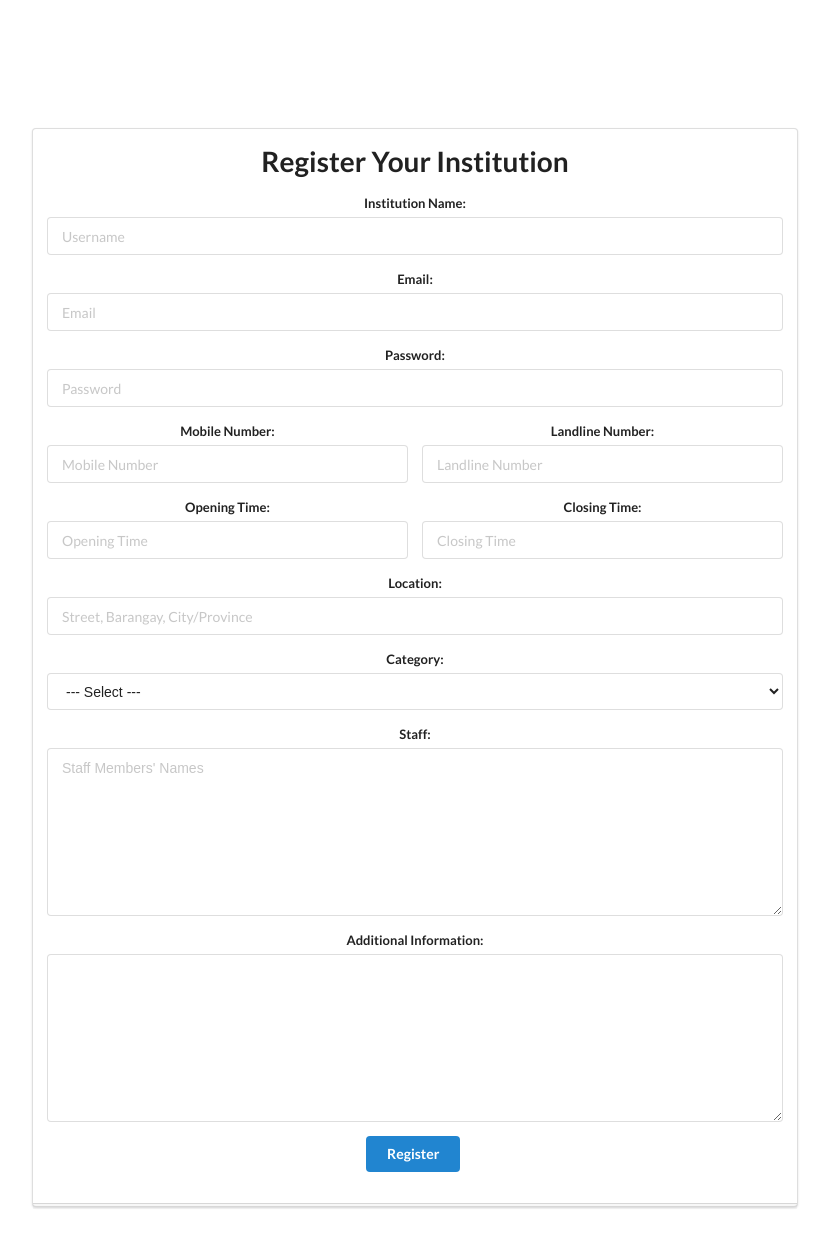
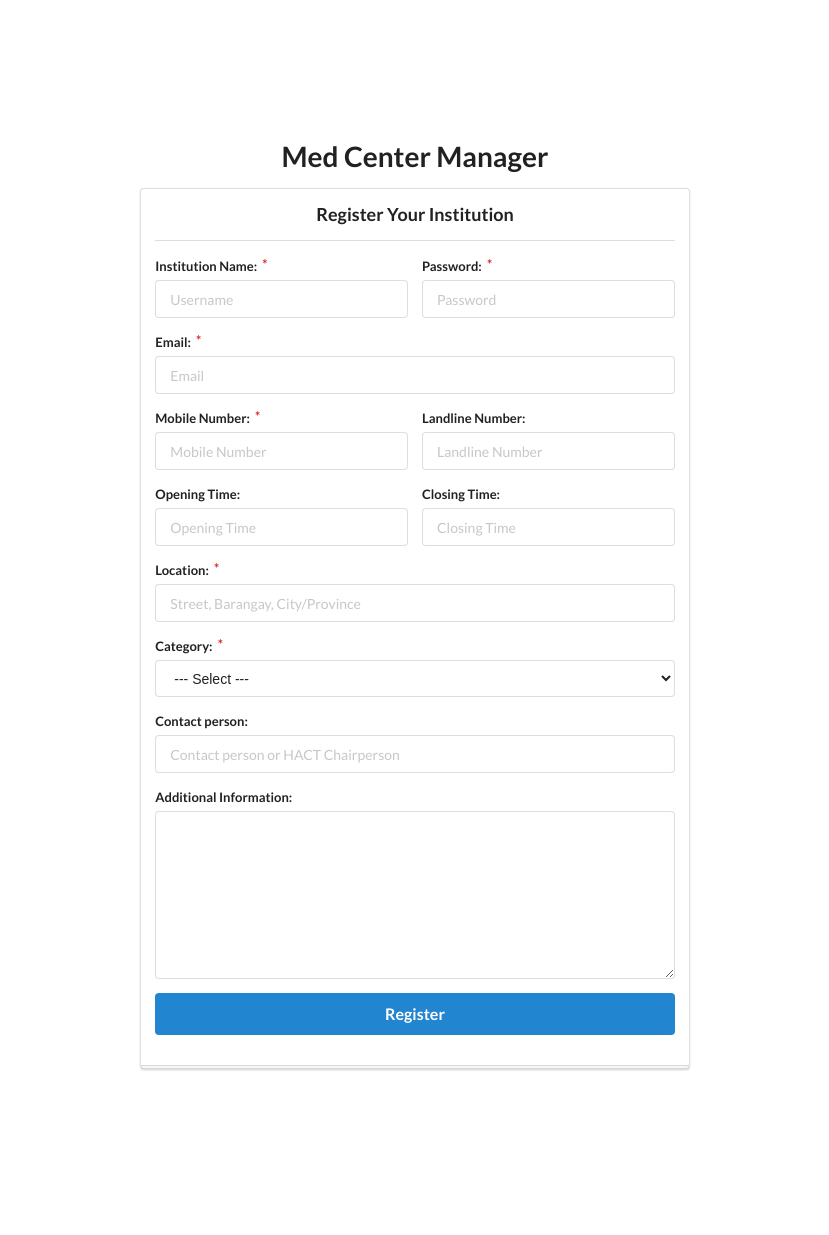
Before and after one commit to gabrielchase/CS-165-Medical-Center-Manager, a Django app: page /registration/administrator in a window 1280 px wide. Shown: the whole page, without its empty margins (225-1054 px from the left). After the commit the page ends 1071 px from the top, so only its background shows below. Run offline with Django 3.2, Linux system fonts and the light colour scheme; parts of the project's set-up code (start-up, migrations or seed data) failed here and were passed over; some libraries are stand-ins or nearby versions.

Commit message:
Updated frontend

```diff
--- a/src/templates/auth/administrator_fields.html
+++ b/src/templates/auth/administrator_fields.html
@@ -14,12 +14,12 @@
 	</div>
 </div>
 
-<div class="field">
+<div class="required field">
 	<label for="location">Location: </label>
 	<input type="text" name="location" placeholder="Street, Barangay, City/Province" />
 </div>
 
-<div class="field">
+<div class="required field">
 	<label for="category">Category: </label>
 	<select name="category" required>
 		<option value="none">--- Select ---</option>
@@ -30,13 +30,13 @@
 </div>
 
 <div class="field">
-	<label for="staff">Staff: </label>
-	<textarea name="staff" placeholder="Staff Members' Names"></textarea>
+	<label for="staff">Contact person: </label>
+	<input type="text" name="staff" placeholder="Contact person or HACT Chairperson" />
 </div>
 
 <div class="field">
 	<label for="additional_info">Additional Information: </label>
-	<textarea name="additional_info" ></textarea>
+	<textarea name="additional_info"></textarea>
 </div>
 
 
--- a/src/templates/auth/registration.html
+++ b/src/templates/auth/registration.html
@@ -1,37 +1,42 @@
-<div class="ui grid container center aligned" style="margin-top: 100px">
+<div class="ui grid container centered aligned" style="margin-top: 100px">
     <div class="three column row">
-        <div class="column"></div>
-        <div class="eleven wide column">
+        <div class="eight wide computer column eleven wide tablet eleven wide mobile">
             {% extends "base.html" %}
 
             {% block content %}
 
             <div class="ui stacked segment">
-                <h1>Register {% if user_type == 'administrator' %} Your Institution {% endif %}</h1>
+                <h3 align="center">Register {% if user_type == 'administrator' %} Your Institution {% elif user_type == 'regular' %} for an account{% endif %}</h3>
+                <div class="ui divider"></div>
                 <form class="ui form" action={% url 'registration' user_type=user_type%} method="POST">
                     {% csrf_token %}
+                    <div class="ui equal width form">
+                        <div class="fields">
+                            <div class="required field">
+                                {% if user_type == 'regular' %}
+                                    <label for="username">Username: </label>
+                                {% elif user_type == 'administrator' %}
+                                    <label for="username">Institution Name: </label>
+                                {% endif %}
+                                <input type="text" name="username" placeholder="Username" required/>
+                            </div>
 
-                    <div class="field">
-                        {% if user_type == 'regular' %}
-                            <label for="username">Username: </label>
-                        {% elif user_type == 'administrator' %}
-                            <label for="username">Institution Name: </label>
-                        {% endif %}
-                        <input type="text" name="username" placeholder="Username" required/>
+
+
+                            <div class="required field">
+                                <label for="password">Password: </label>
+                                <input type="password" name="password" placeholder="Password" required/>
+                            </div>
+                        </div>
                     </div>
 
-                    <div class="field">
+                    <div class="required field">
                         <label for="email">Email: </label>
                         <input type="text" name="email" placeholder="Email" required/>
                     </div>
 
-                    <div class="field">
-                        <label for="password">Password: </label>
-                        <input type="password" name="password" placeholder="Password" required/>
-                    </div>
-
                     <div class="two fields">
-                        <div class="field">
+                        <div class="required field">
                             <label for="mobile_number">Mobile Number: </label>
                             <input type="text" name="mobile_number" placeholder="Mobile Number"/>
                         </div>
@@ -46,7 +51,7 @@
                     {% block user_fields %}
                     {% endblock user_fields %}
 
-                    <input type="submit" value="Register" class="ui blue button"/>
+                    <input type="submit" value="Register" class="ui fluid large blue button"/>
                 </form>
             </div>
             {% endblock %}
--- a/src/templates/base.html
+++ b/src/templates/base.html
@@ -9,6 +9,7 @@
     <link rel="stylesheet" type="text/css" href="https://cdnjs.cloudflare.com/ajax/libs/semantic-ui/2.2.6/semantic.css">
 </head>
 <body>
+    <h1 class="ui header" align="center">Med Center Manager</h1>
     {% if messages %}
     <ul class="messages">
         {% for message in messages %}
--- a/src/templates/dashboard/home.html
+++ b/src/templates/dashboard/home.html
@@ -14,7 +14,7 @@
 		<div class="row">
 		<div class="ui secondary menu" style="border-bottom: 2px solid rgba(34, 36, 38, 0.15);"	>
 	  <a class="active item" href={% url 'dashboard:home' %}>Home</a>
-	  <a class="item" href={% url 'users:update' %}>Schedule an appointment</a>
+	  <a class="item" href={% url 'dashboard:institution-list' %}>View institutions</a>
 	  <a class="item" href={% url 'users:update' %}>Edit My Profile</a>
 
 	  <div class="right secondary menu">
```
Also changed, not shown: src/templates/auth/login.html (+14 -14 lines).
